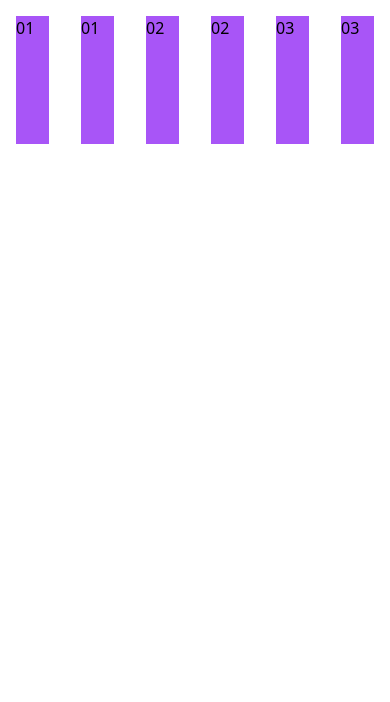
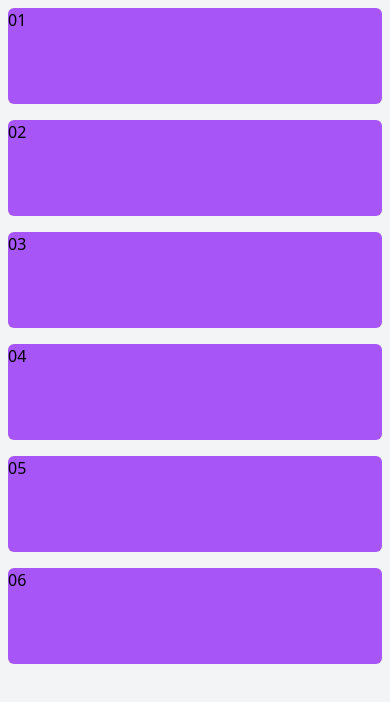
Before and after one commit to arjunhadke7/tw-reusable-components, a website: page transition-block-on-hover/index.html in a window 390 px wide. Drawn offline with Linux system fonts and the light colour scheme.

Commit message:
made the last commit responsive for small screens

```diff
--- a/transition-block-on-hover/index.html
+++ b/transition-block-on-hover/index.html
@@ -10,23 +10,19 @@
 
 </head>
 
-<body>
+<body class="bg-gray-100">
+   <div class="container block w-full mx-auto max-w-7xl">
     <section>
-        <div class="flex flex-row">
-            <div class="basis-1/6 hover:basis-1/2 bg-purple-500 w-32 h-32 m-4 hover:transition-all hover:ease-in-out">01
-            </div>
-            <div class="basis-1/6 hover:basis-1/2 bg-purple-500 w-32 h-32 m-4 hover:transition-all hover:ease-in-out">01
-            </div>
-            <div class="basis-1/6 hover:basis-1/2 bg-purple-500 w-32 h-32 m-4 hover:transition-all hover:ease-in-out">02
-            </div>
-            <div class="basis-1/6 hover:basis-1/2 bg-purple-500 w-32 h-32 m-4 hover:transition-all hover:ease-in-out">02
-            </div>
-            <div class="basis-1/6 hover:basis-1/2 bg-purple-500 w-32 h-32 m-4 hover:transition-all hover:ease-in-out">03
-            </div>
-            <div class="basis-1/6 hover:basis-1/2 bg-purple-500 w-32 h-32 m-4 hover:transition-all hover:ease-in-out">03
-            </div>
+        <div class="flex flex-row sm:flex-col">
+            <div class="rounded-md md:basis-1/6 md:hover:basis-1/2 sm:h-24 sm:hover:h-48 sm:mx-2 sm:my-2 bg-purple-500 w-32 h-32 sm:w-auto m-4 hover:transition-all hover:ease-in-out">01</div>
+            <div class="rounded-md md:basis-1/6 md:hover:basis-1/2 sm:h-24 sm:hover:h-48 sm:mx-2 sm:my-2 bg-purple-500 w-32 h-32 sm:w-auto m-4 hover:transition-all hover:ease-in-out">02</div>
+            <div class="rounded-md md:basis-1/6 md:hover:basis-1/2 sm:h-24 sm:hover:h-48 sm:mx-2 sm:my-2 bg-purple-500 w-32 h-32 sm:w-auto m-4 hover:transition-all hover:ease-in-out">03</div>
+            <div class="rounded-md md:basis-1/6 md:hover:basis-1/2 sm:h-24 sm:hover:h-48 sm:mx-2 sm:my-2 bg-purple-500 w-32 h-32 sm:w-auto m-4 hover:transition-all hover:ease-in-out">04</div>
+            <div class="rounded-md md:basis-1/6 md:hover:basis-1/2 sm:h-24 sm:hover:h-48 sm:mx-2 sm:my-2 bg-purple-500 w-32 h-32 sm:w-auto m-4 hover:transition-all hover:ease-in-out">05</div>
+            <div class="rounded-md md:basis-1/6 md:hover:basis-1/2 sm:h-24 sm:hover:h-48 sm:mx-2 sm:my-2 bg-purple-500 w-32 h-32 sm:w-auto m-4 hover:transition-all hover:ease-in-out">06</div>
         </div>
     </section>
+   </div>
 </body>
 
 </html>
```
Also changed, not shown: main.css.
